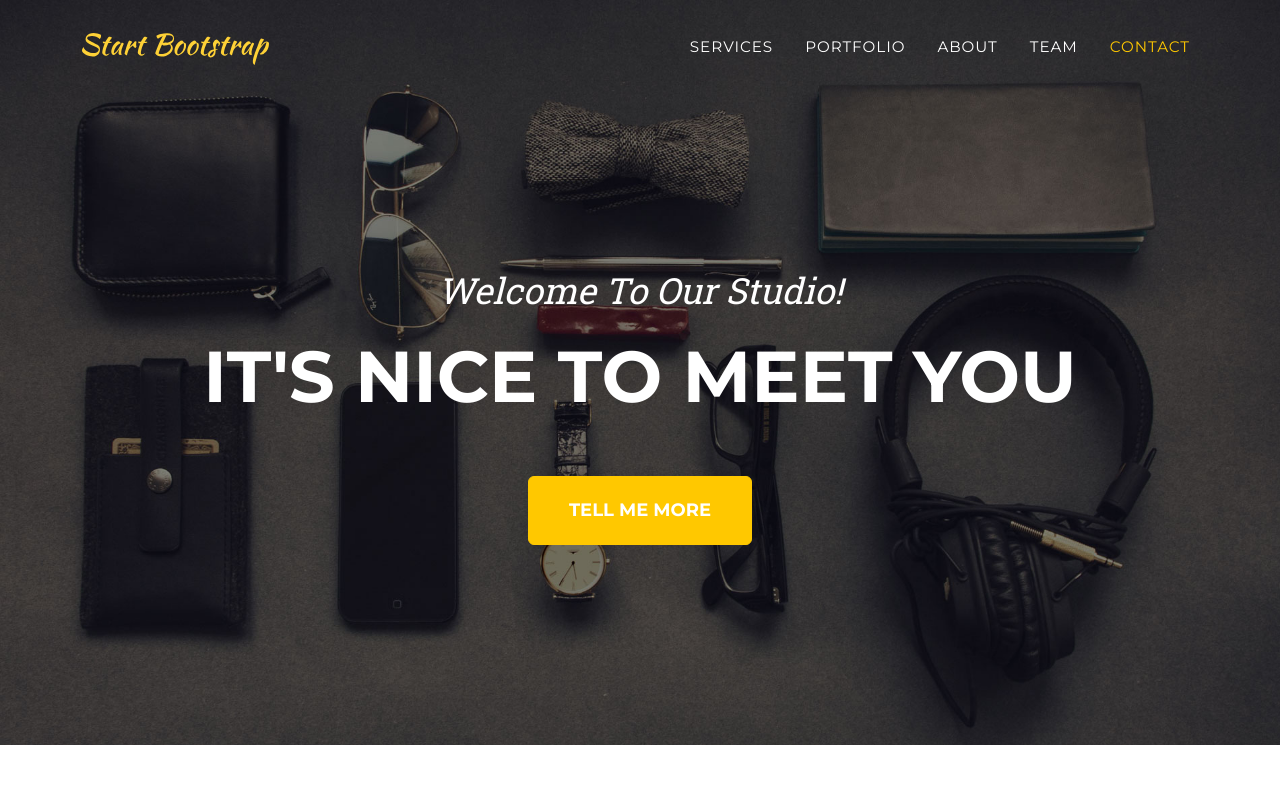
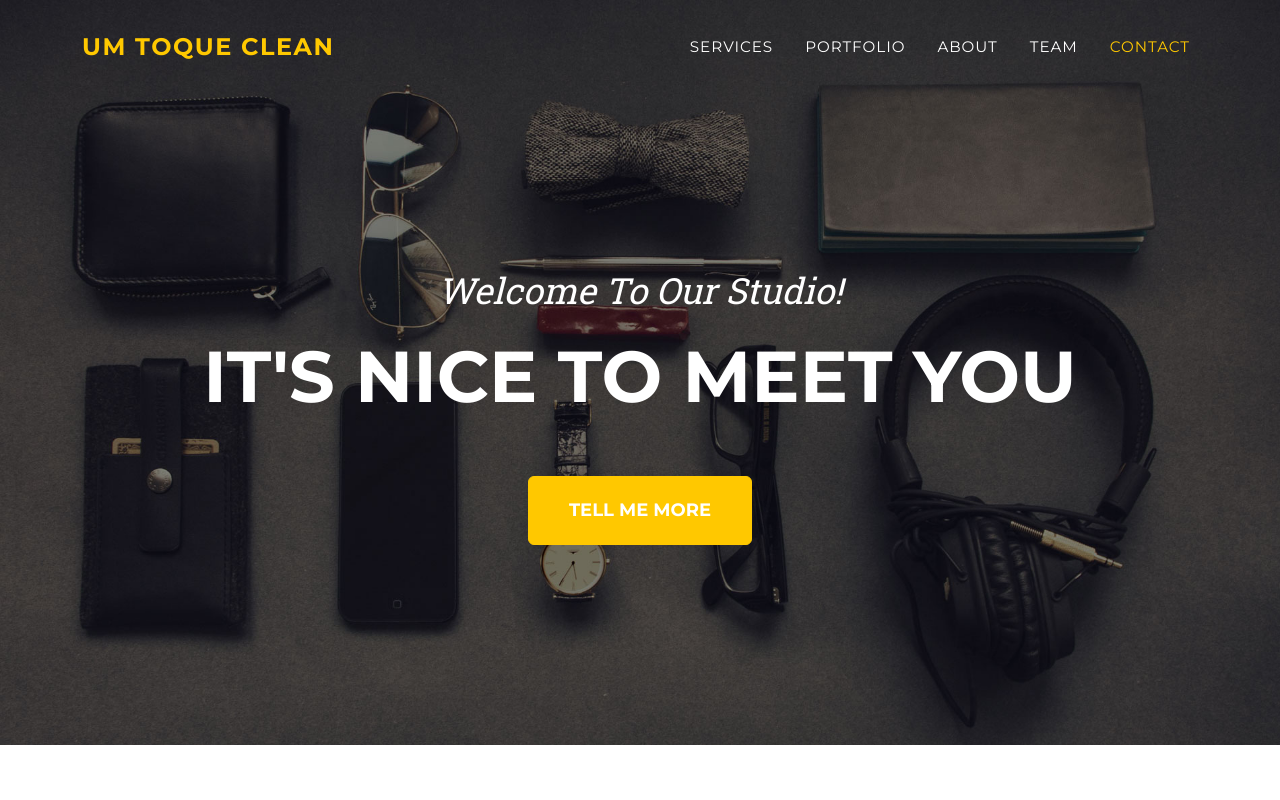
Before and after one commit to Umtoqueclean/home, a plain HTML site: page index.html in a window 1280 px wide. Shown: the top 800 px of the page. Drawn offline with nearby package versions, Linux system fonts and the light colour scheme.

Commit message:
Update index.html

```diff
--- a/index.html
+++ b/index.html
@@ -20,7 +20,7 @@
         <!-- Navigation-->
         <nav class="navbar navbar-expand-lg navbar-dark fixed-top" id="mainNav">
             <div class="container">
-                <a class="navbar-brand" href="#page-top"><img src="assets/img/navbar-logo.svg" alt="..." /></a>
+                <a class="navbar-brand" href="#page-top">UM TOQUE CLEAN </a>
                 <button class="navbar-toggler" type="button" data-bs-toggle="collapse" data-bs-target="#navbarResponsive" aria-controls="navbarResponsive" aria-expanded="false" aria-label="Toggle navigation">
                     Menu
                     <i class="fas fa-bars ms-1"></i>
```
